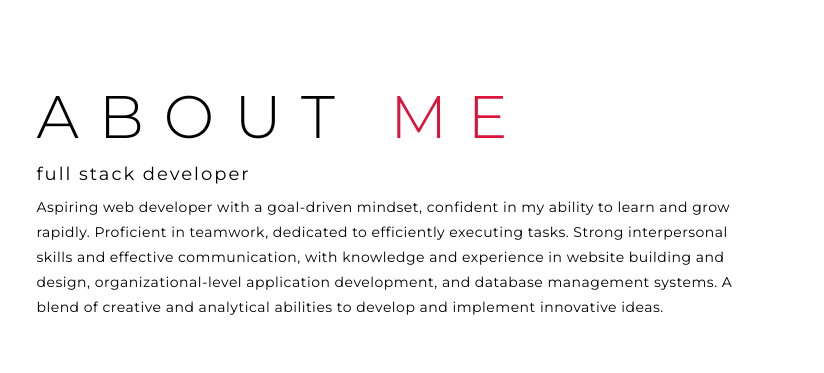
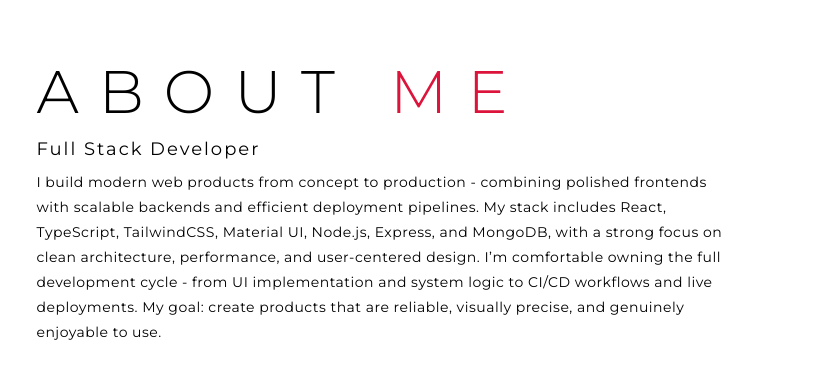
Before and after one commit to krollkim/personal-projects, a plain HTML site: page index.html in a window 1280 px wide. Shown: the part 4600-4973 px from the top of the page, 456-1280 px from the left. Drawn offline with Linux system fonts and the light colour scheme.

Commit message:
about section

```diff
--- a/index.html
+++ b/index.html
@@ -197,13 +197,15 @@
         </div>
         <div class="col-right">
           <h1 class="section-title">About <span>me</span></h1>
-          <h2>full stack developer</h2>
+          <h2>Full Stack Developer</h2>
           <p>
-            Aspiring web developer with a goal-driven mindset, confident in my ability to learn and grow rapidly.
-            Proficient in teamwork, dedicated to efficiently executing tasks.
-            Strong interpersonal skills and effective communication, with knowledge and experience in website building and design,
-            organizational-level application development, and database management systems.
-            A blend of creative and analytical abilities to develop and implement innovative ideas.
+            I build modern web products from concept to production - combining polished frontends with scalable backends and efficient deployment pipelines.
+
+            My stack includes React, TypeScript, TailwindCSS, Material UI, Node.js, Express, and MongoDB, with a strong focus on clean architecture, performance, and user-centered design.
+
+            I’m comfortable owning the full development cycle - from UI implementation and system logic to CI/CD workflows and live deployments.
+
+            My goal: create products that are reliable, visually precise, and genuinely enjoyable to use.
           </p>
           <a href="CV-KIM-KROLL-2025.pdf" download="CV-KIM-KROLL-2025.pdf" class="cta">click for Resume</a>
         </div>
```
